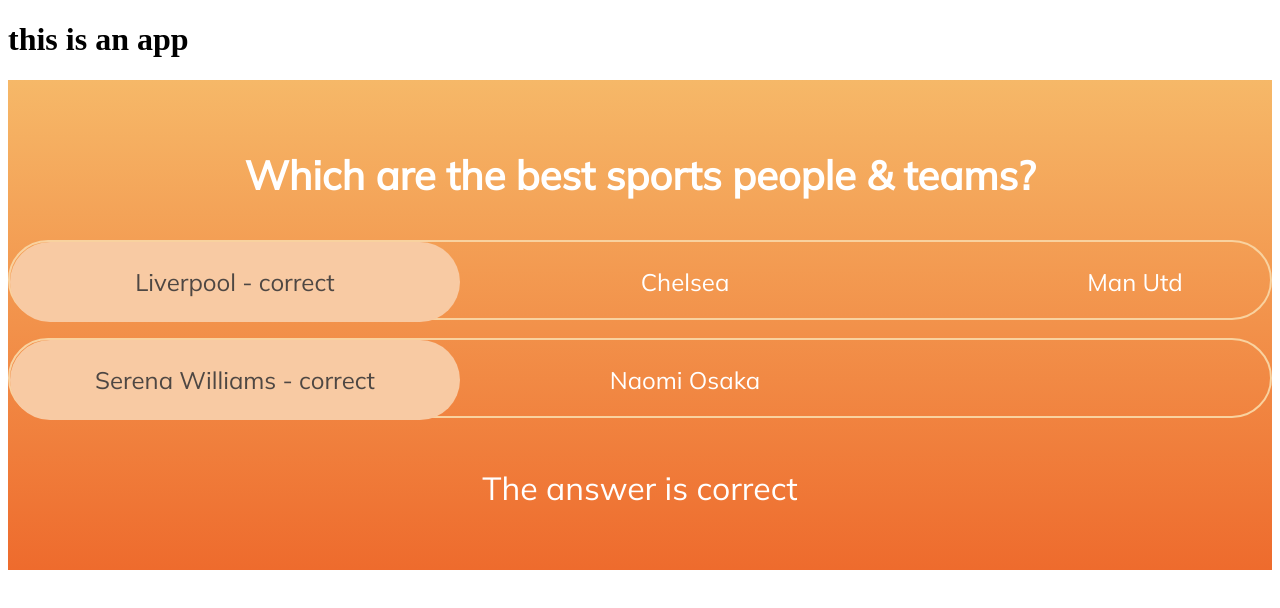
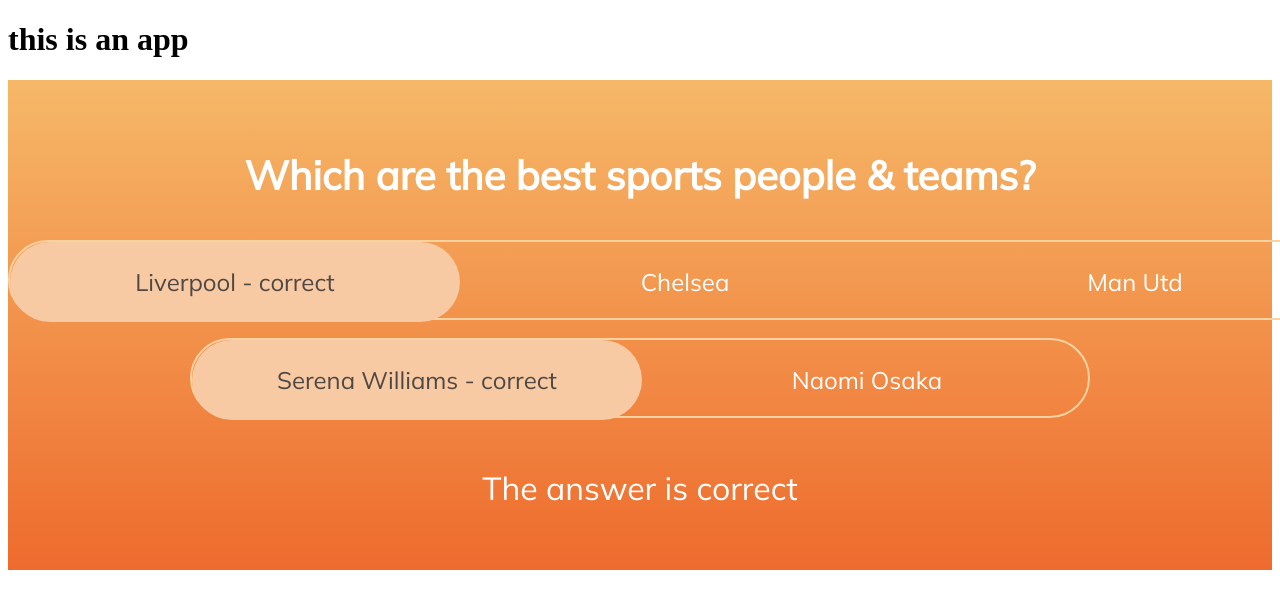
Before and after one commit to hannasophian/seneca_test, a React (Create React App) app: page / in a window 1280 px wide. Shown: the top 608 px of the page. Built offline with nearby package versions, Linux system fonts and the light colour scheme.

Commit message:
css for two or three answer components

```diff
--- a/src/css/answerselector.css
+++ b/src/css/answerselector.css
@@ -1,13 +1,25 @@
 @import url("https://fonts.googleapis.com/css2?family=Mulish&display=swap");
 
-.answer-selector {
+.answer-selector-2 {
   border: 2px solid #f9d29f;
   box-sizing: border-box;
   border-radius: 100px;
-  width: 900;
+  width: 900px;
   height: 80px;
   padding: 0;
+  margin: 0 auto;
 }
+
+.answer-selector-3 {
+  border: 2px solid #f9d29f;
+  box-sizing: border-box;
+  border-radius: 100px;
+  width: 1350px;
+  height: 80px;
+  padding: 0;
+  margin: 0 auto;
+}
+
 fieldset {
   border: 0;
   display: flex;
--- a/src/toggle-switch/AnswerSelector.tsx
+++ b/src/toggle-switch/AnswerSelector.tsx
@@ -39,7 +39,7 @@
   }
 
   return (
-    <div className="answer-selector">
+    <div className={`answer-selector-${answers.length}`}>
       <fieldset disabled={isCorrectArr.every(Boolean)}>
         {answerSelectors}
       </fieldset>
```
